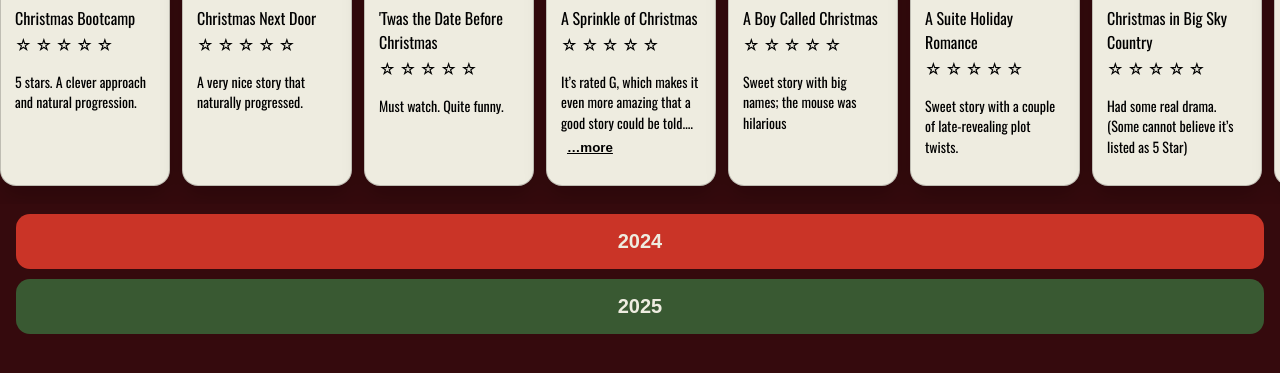
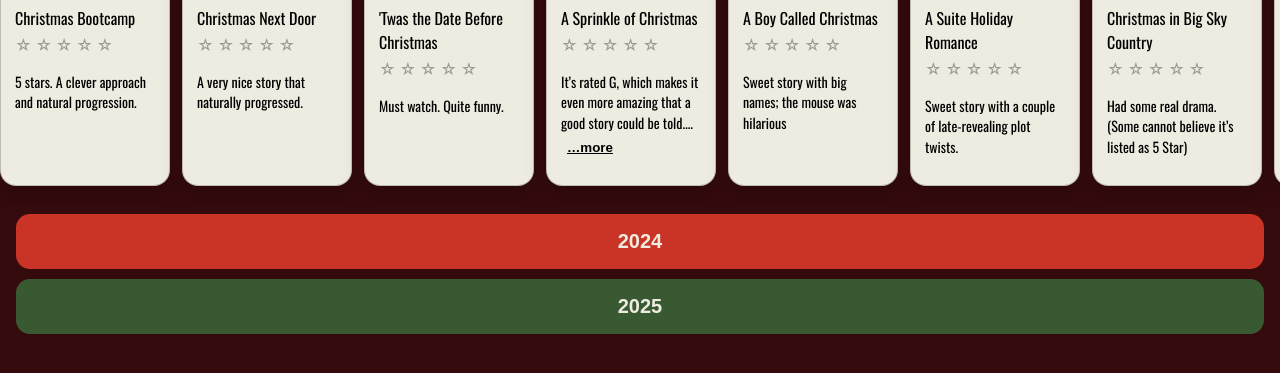
Before and after one commit to GraceD23/Christmas-Movies-Reviews, a Jekyll site: the page built from index.html, in a window 1280 px wide, cut to the strip 636-1028 px from the top of the page. Shown: the top 373 px of the strip. Built offline with Jekyll 4.4.1, drawn with Linux system fonts in a browser that asks for light colours.

Commit message:
Update stars.html

```diff
--- a/_includes/stars.html
+++ b/_includes/stars.html
@@ -1,8 +1,8 @@
 {% assign r = include.rating | plus: 0 %}
 {% for i in (1..5) %}
   {% if i <= r %}
-    ★
+    <span class="star-filled">★</span>
   {% else %}
-    ☆
+    <span class="star-empty">☆</span>
   {% endif %}
 {% endfor %}
```
